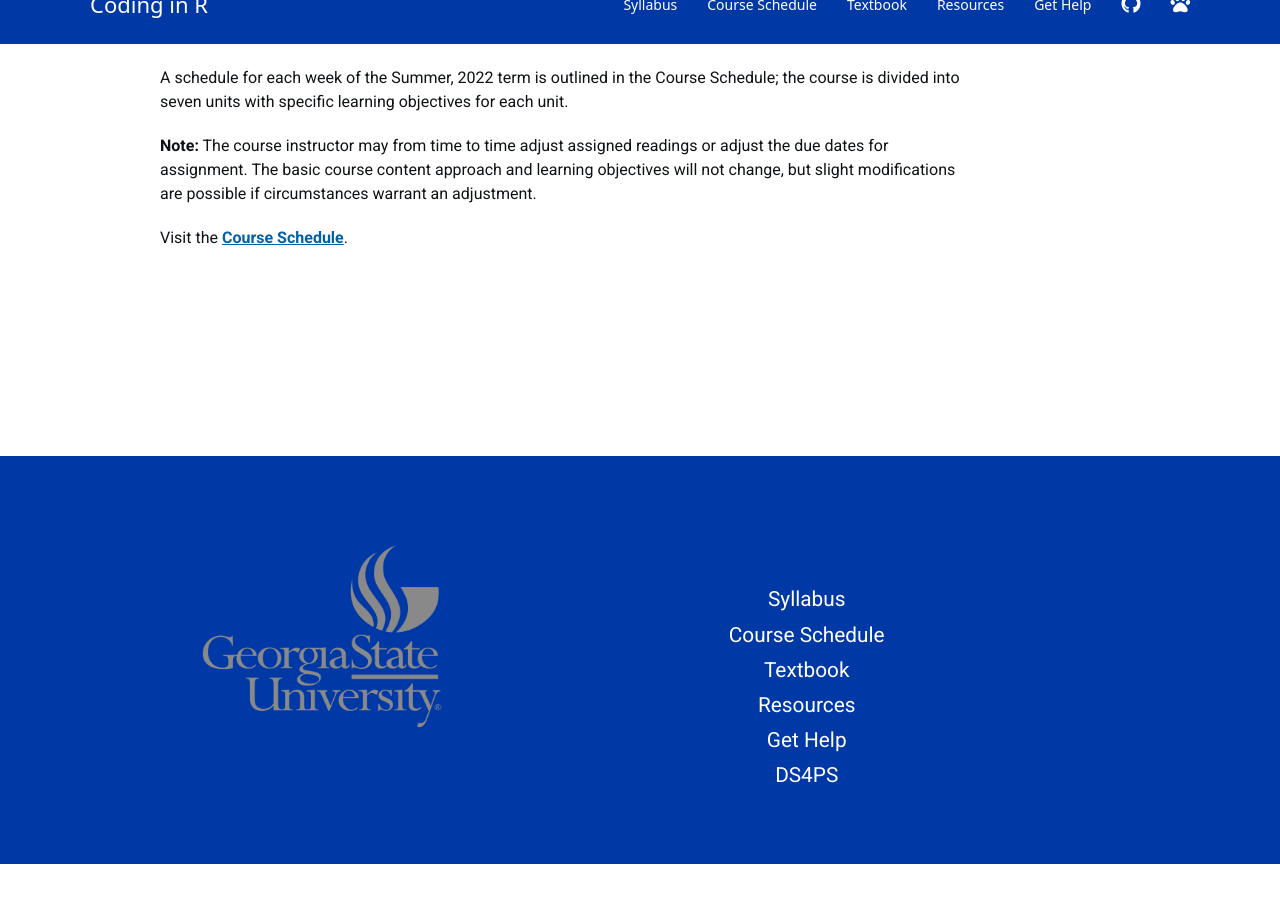
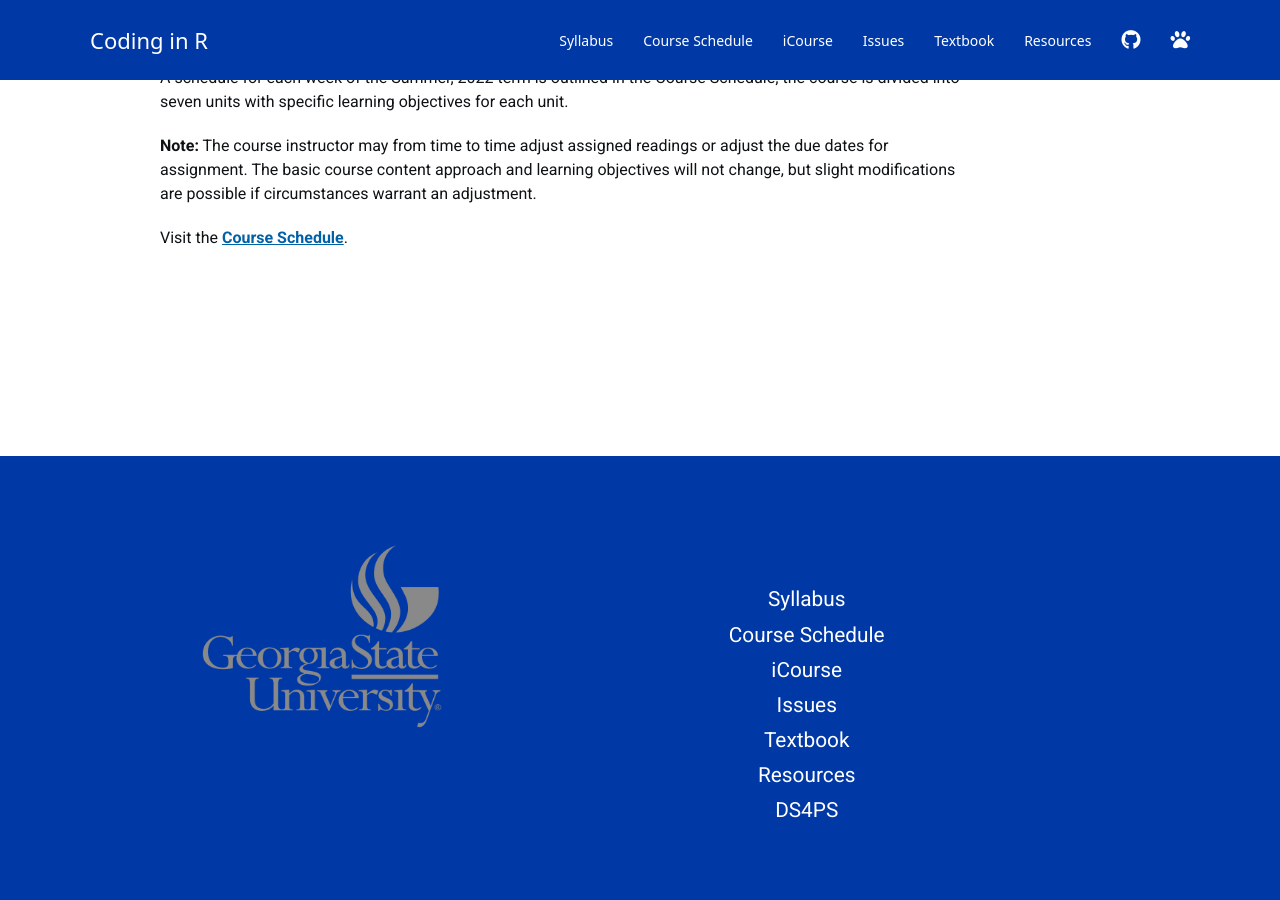
Before and after one commit to DS4PS/ays-r-coding-sum-2022, a Jekyll site: the page built from index.md, in a window 1280 px wide and 900 px high, scrolled down 9982 px. Built offline with Jekyll 4.4.1, drawn with Linux system fonts in a browser that asks for light colours; nearby versions of some CDN libraries; a script bundle is joined from its source files by our own code; library files that are not in the unit come from our copies; a style sheet for code colours, icons or effects is not loaded; before the commit the page ends 10846 px from its top, so only the background shows below that.

Commit message:
Update _config.yml

```diff
--- a/_config.yml
+++ b/_config.yml
@@ -34,13 +34,16 @@
   url:
 - title: Course Schedule
   url: schedule/
+- title: iCourse
+  url: https://gastate.view.usg.edu/d2l/home/2578896
+- title: Issues
+  url: help/
 - title: Textbook
   url: https://ds4ps.org/dp4ss/
-#  url: textbook/
 - title: Resources
   url: resources/
-- title: Get Help
-  url: help/
+
+
 
 
 
```
